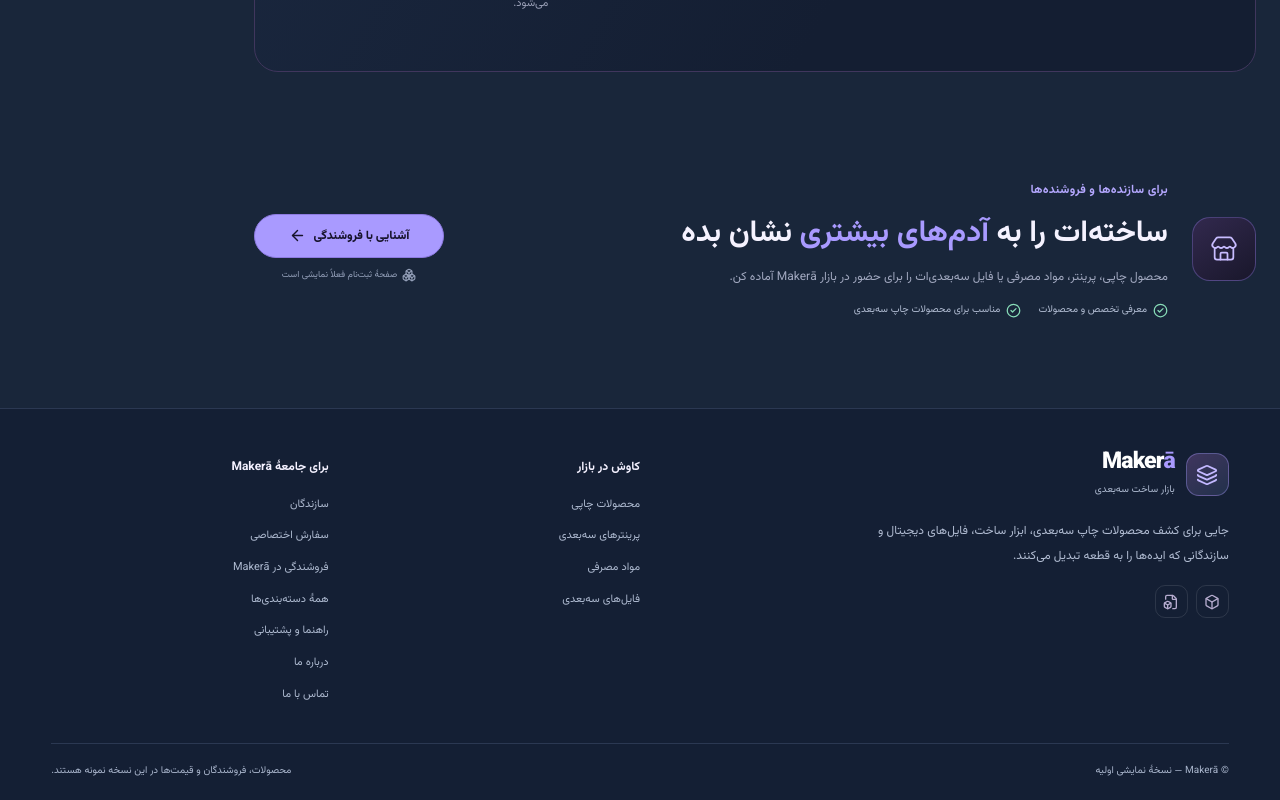
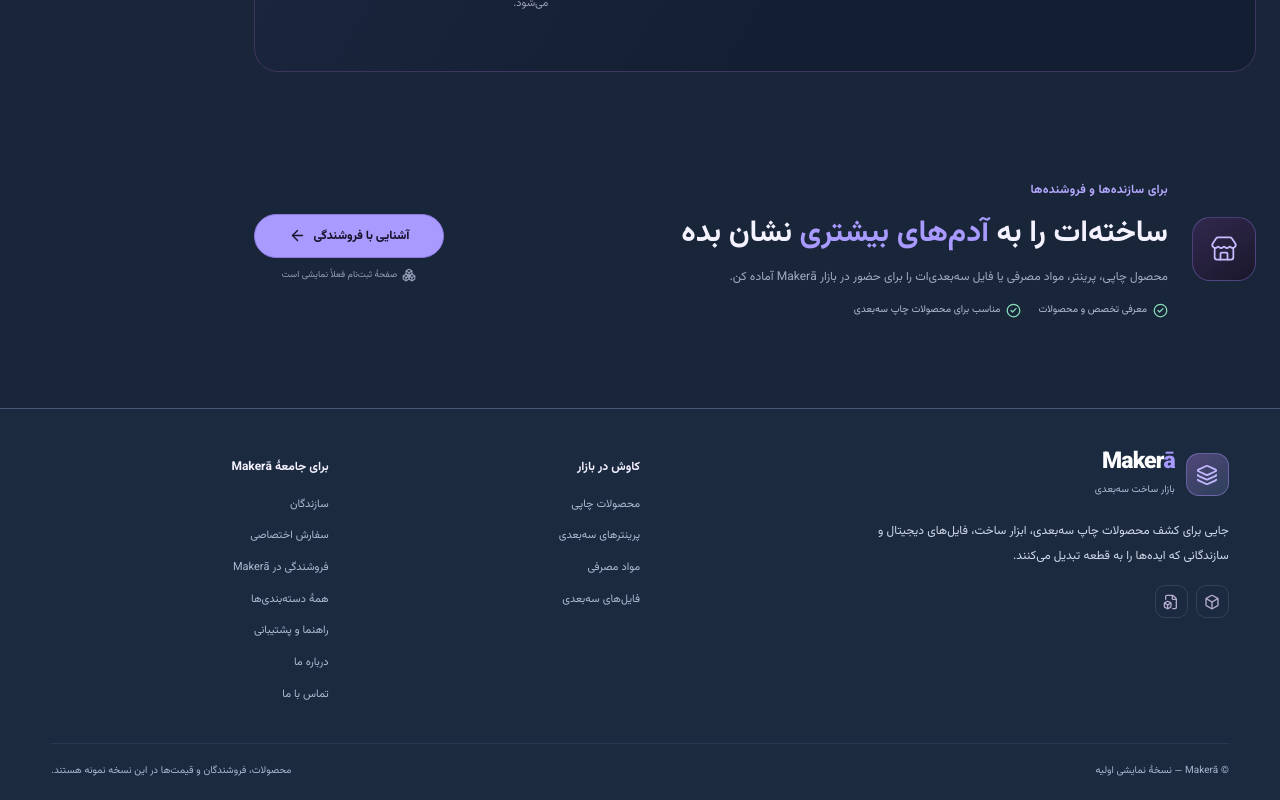
Before and after one commit to ParisaAtaee2000/web-projects, a React (Vite) app in the folder 3d-marketplace/: page / in a window 1280 px wide. Shown: the part 3498-4298 px from the top of the page. Built offline with nearby package versions, Linux system fonts and the light colour scheme.

Commit message:
Match footer to lighter slate brand palette

```diff
--- a/3d-marketplace/src/components/footer/site-footer.css
+++ b/3d-marketplace/src/components/footer/site-footer.css
@@ -5,8 +5,8 @@
   grid-template-columns: minmax(0, 1.5fr) repeat(2, minmax(150px, .75fr));
   gap: 34px;
   padding: 42px clamp(22px, 4vw, 56px) 0;
-  border-top: 1px solid #2B3852;
-  background: #141F34;
+  border-top: 1px solid #465873;
+  background: #1C2A40;
   color: #eceaff;
 }
 .site-footer__main { max-width: 440px; }
@@ -18,13 +18,13 @@
   place-items: center;
   border: 1px solid #a99aff60;
   border-radius: 13px;
-  background: linear-gradient(145deg, #40365F, #22314B);
+  background: linear-gradient(145deg, #514779, #2D405B);
   color: #c3b8ff;
 }
 .site-footer__brand strong { display: block; color: #fff; font-size: 23px; font-weight: 850; line-height: 1; letter-spacing: -.04em; }
 .site-footer__brand strong span { color: #a99aff; }
 .site-footer__brand small { display: block; margin-top: 7px; color: #AEBAD0; font-size: 10px; }
-.site-footer__description { max-width: 390px; margin: 20px 0 16px; color: #B1BCD2; font-size: 12px; line-height: 2.1; }
+.site-footer__description { max-width: 390px; margin: 20px 0 16px; color: #D0D9E8; font-size: 12px; line-height: 2.1; }
 .site-footer__social { display: flex; gap: 8px; }
 .site-footer__social a { display: grid; width: 33px; height: 33px; place-items: center; border: 1px solid #ffffff1b; border-radius: 10px; color: #b6accf; }
 .site-footer__social a:hover { border-color: #8e7ae8; background: #1c1930; color: #e8e3ff; }
```
